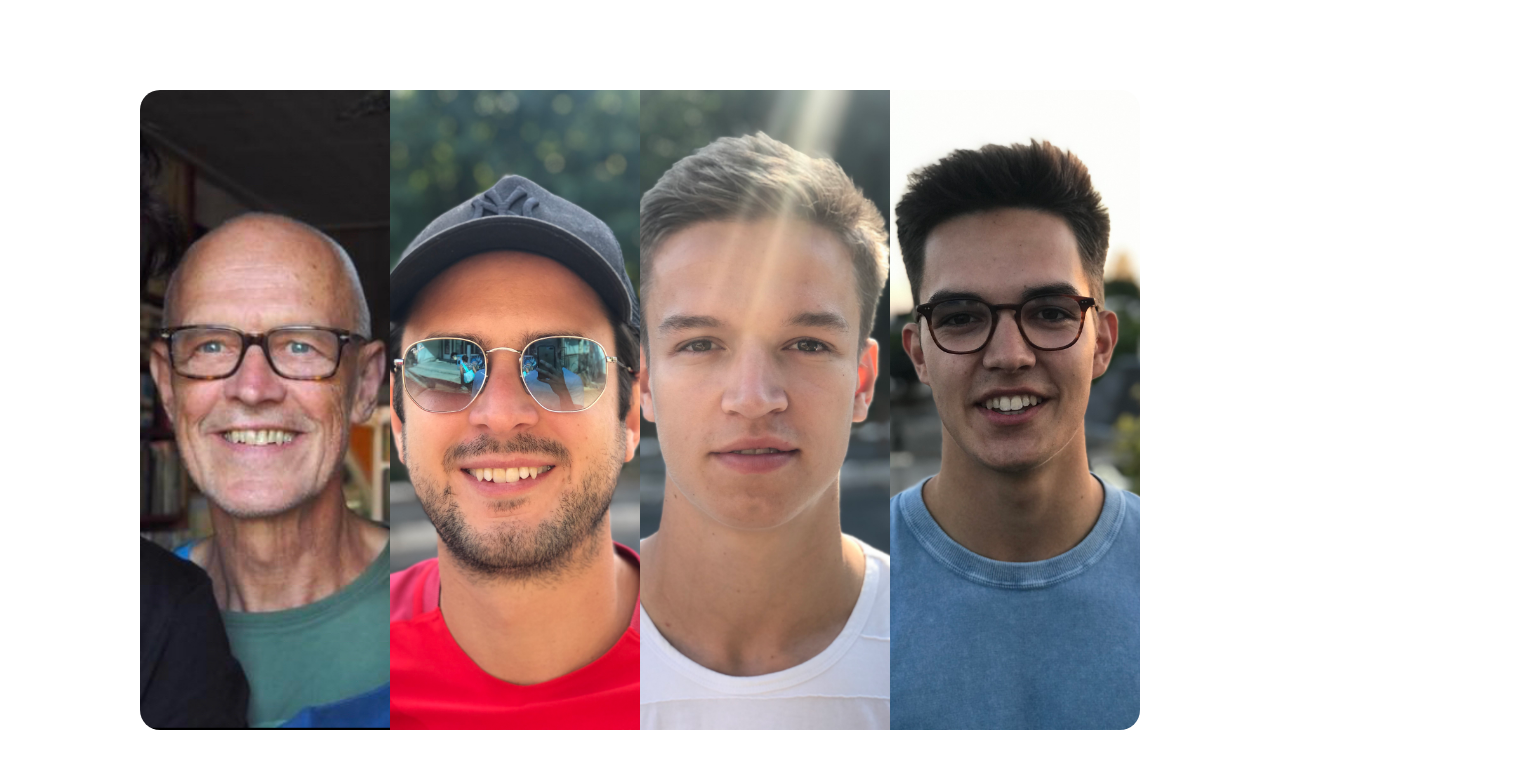
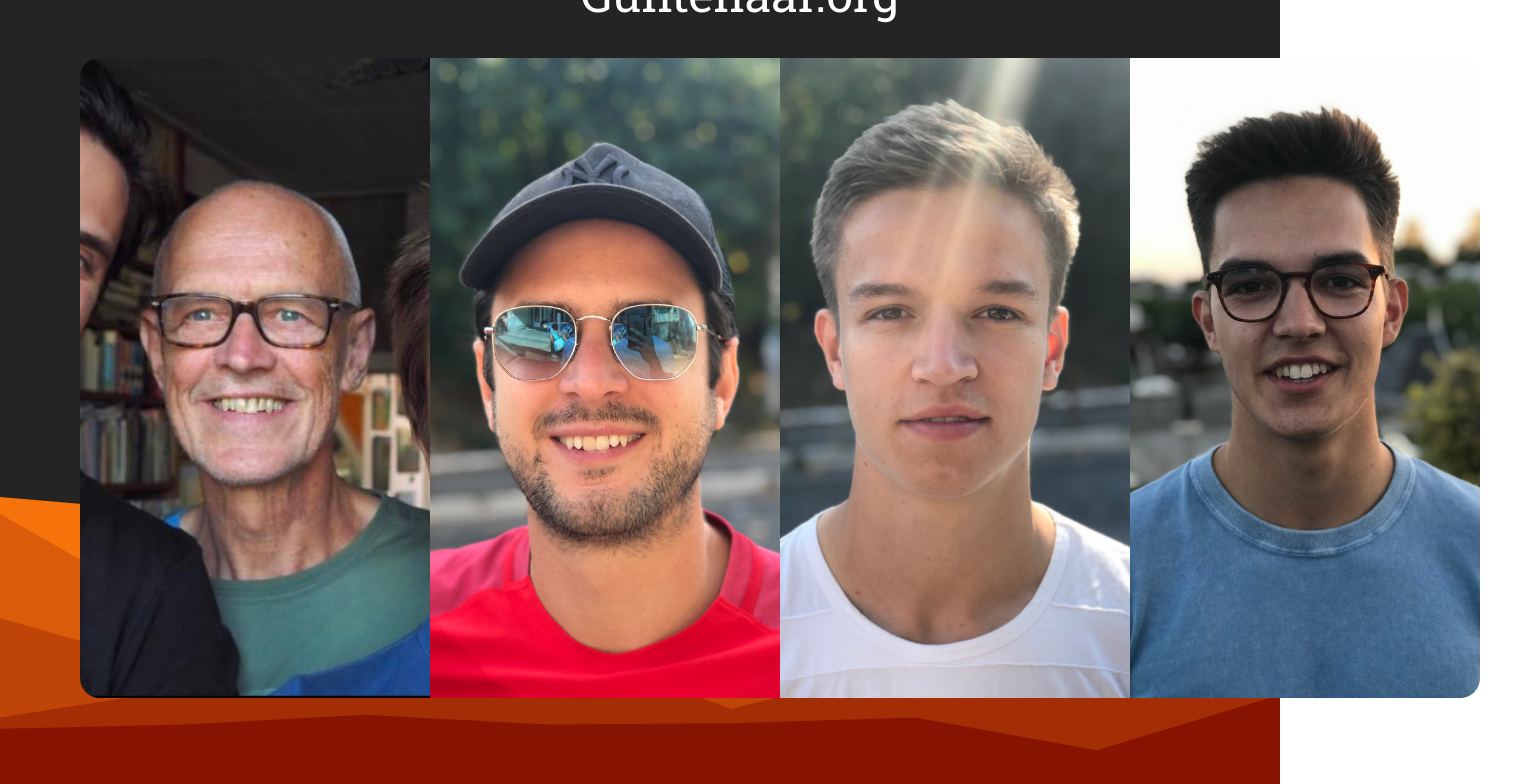
Before and after one commit to Tguntenaar/guntenaar.org, a Vue app: page / in a window 1280 px wide. Shown: the top 784 px of the page, 1520 px wide, since content can reach past the window. Built offline with nearby package versions, Linux system fonts and the light colour scheme.

Commit message:
added background svg effect from https://app.haikei.app/

```diff
--- a/src/App.vue
+++ b/src/App.vue
@@ -10,32 +10,35 @@ const name = ref("Thomas");
 </script>
 
 <template>
-  <div class="title">Guntenaar.org</div>
-  <div class="subtitle">Which Guntenaar are you looking for?</div>
-  <div class="overlay">
-    <div class="name">{{ name }}</div>
-  </div>
-  <div class="swiper-container cursor-pointer">
+  <div class="svg-curves"></div>
+  <div class="text-white text-5xl m-5">Guntenaar.org</div>
+  <div class="w-full h-full cursor-pointer m-10">
     <div class="swiper-wrapper">
-      <div class="container-general">
-        <div class="gallery-wrap wrap-effect-1">
+      <div class="mx-auto my-0 container-general">
+        <div
+          class="gallery-wrap w-full flex flex-wrap rounded-2xl wrap-effect-1"
+        >
           <div class="item">
-            <div class="description">joost.guntenaar.org</div>
-            <div class="description discipline">Photography</div>
+            <div class="m-5 description">
+              joost.guntenaar.org <br />joostguntenaar.com
+            </div>
+            <div class="m-5 description discipline">Photography</div>
           </div>
           <div class="item">
-            <div class="description">flexinhouse.nl <br />zgdrone.com</div>
-            <div class="description discipline">
+            <div class="m-5 description">flexinhouse.nl <br />zgdrone.com</div>
+            <div class="m-5 description discipline">
               Accounting <br />Drones Industries
             </div>
           </div>
           <div class="item">
-            <div class="description">geforcy.com <br />thomasguntenaar.com</div>
-            <div class="description discipline">Software Engineer</div>
+            <div class="m-5 description">
+              geforcy.com <br />thomasguntenaar.com
+            </div>
+            <div class="m-5 description discipline">Software Engineer</div>
           </div>
           <div class="item">
-            <div class="description">olivierguntenaar.com</div>
-            <div class="description discipline">Software Engineer</div>
+            <div class="m-5 description">olivierguntenaar.com</div>
+            <div class="m-5 description discipline">Software Engineer</div>
           </div>
         </div>
       </div>
@@ -45,18 +48,6 @@ const name = ref("Thomas");
 
 <style lang="scss">
 @import url("https://fonts.googleapis.com/css?family=Roboto+Slab");
-
-.title {
-  color: white;
-  font-size: 3rem;
-  margin: 20px;
-}
-
-.subtitle {
-  color: white;
-  font-size: 1rem;
-  margin: 20px;
-}
 
 html,
 body {
@@ -72,40 +63,22 @@ body {
   padding: 0;
 }
 
-.swiper-container {
+body {
   width: 100%;
-  height: 90%;
-}
-
-.overlay {
-  width: 100%;
-  pointer-events: none;
-  position: absolute;
-  top: 0;
-  left: 0;
-  right: 0;
+  background: url("./assets/layered-peaks-haikei.svg");
+  background-repeat: no-repeat;
+  background-position: bottom;
+  background-size: cover;
   bottom: 0;
-  background: rgba(0, 0, 0, 0.5);
-  visibility: hidden; // FIXME:
-  // transition-timing-function: ease-in;
-  .name {
-    color: white;
-    font-size: 3rem;
-    margin-top: 750px;
-    // margin: 20px;
-  }
+  overflow-y: hidden;
 }
 
 // Image Accordions General
 .container-general {
-  margin: 0 auto;
-  width: 1000px;
+  // visibility: hidden;
+  width: 1400px;
   .gallery-wrap {
-    display: flex;
-    flex-direction: row;
-    width: 100%;
     height: 80vh;
-    border-radius: 20px; //FIXME:
 
     .item {
       flex: 1;
@@ -119,7 +92,6 @@ body {
 
       .description {
         color: white;
-        margin: 20px;
         bottom: 20px;
         left: 20px;
         position: absolute;
@@ -137,7 +109,7 @@ body {
       }
 
       &:hover {
-        flex: 7;
+        flex: 5;
         .description {
           opacity: 1;
         }
--- a/src/style.css
+++ b/src/style.css
@@ -66,9 +66,9 @@ button:focus-visible {
 }
 
 #app {
-  max-width: 1280px;
+  /* max-width: 1280px; */
   margin: 0 auto;
-  padding: 2rem;
+  /* padding: 2rem; */
   text-align: center;
   height: 900px;
 }
```
Also changed, not shown: src/assets/layered-peaks-haikei.svg (added).
